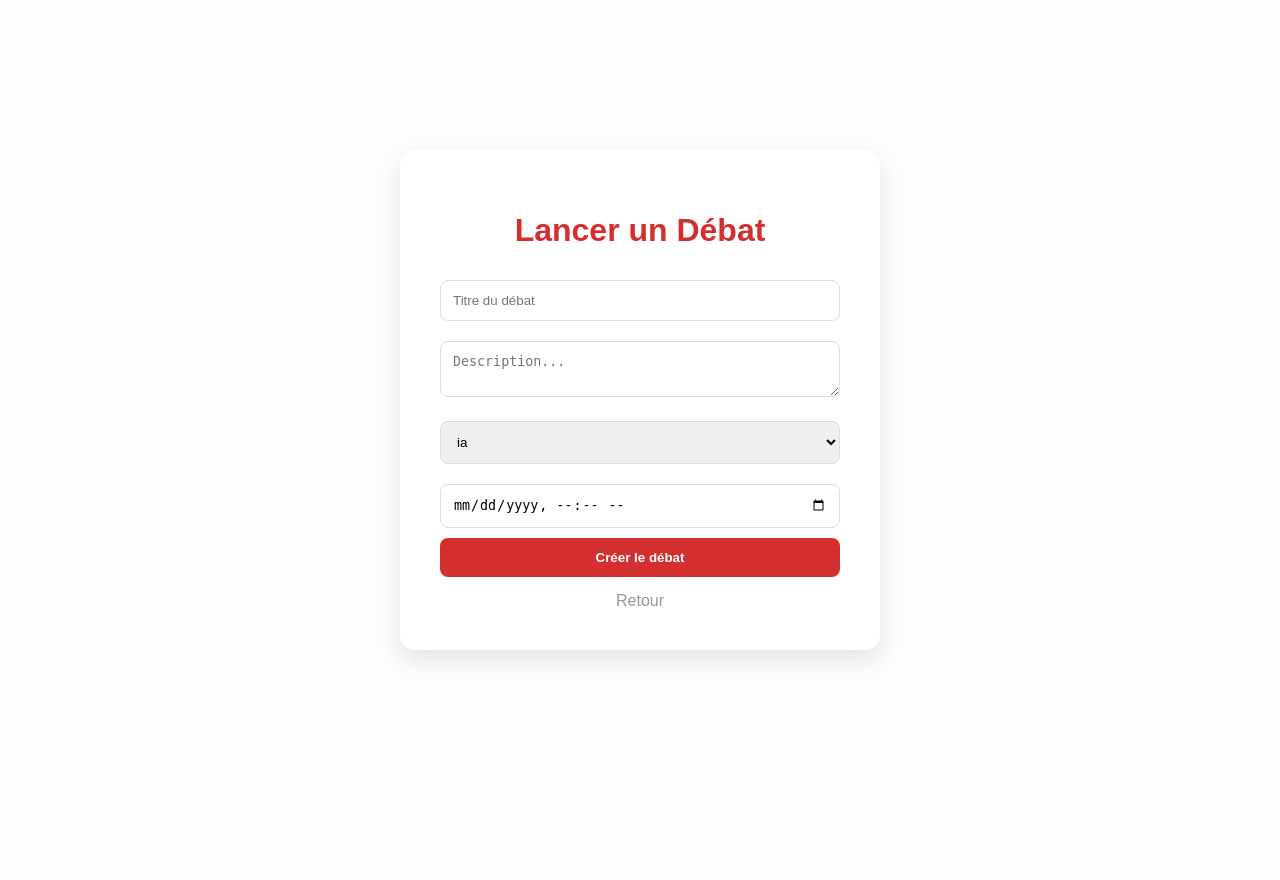
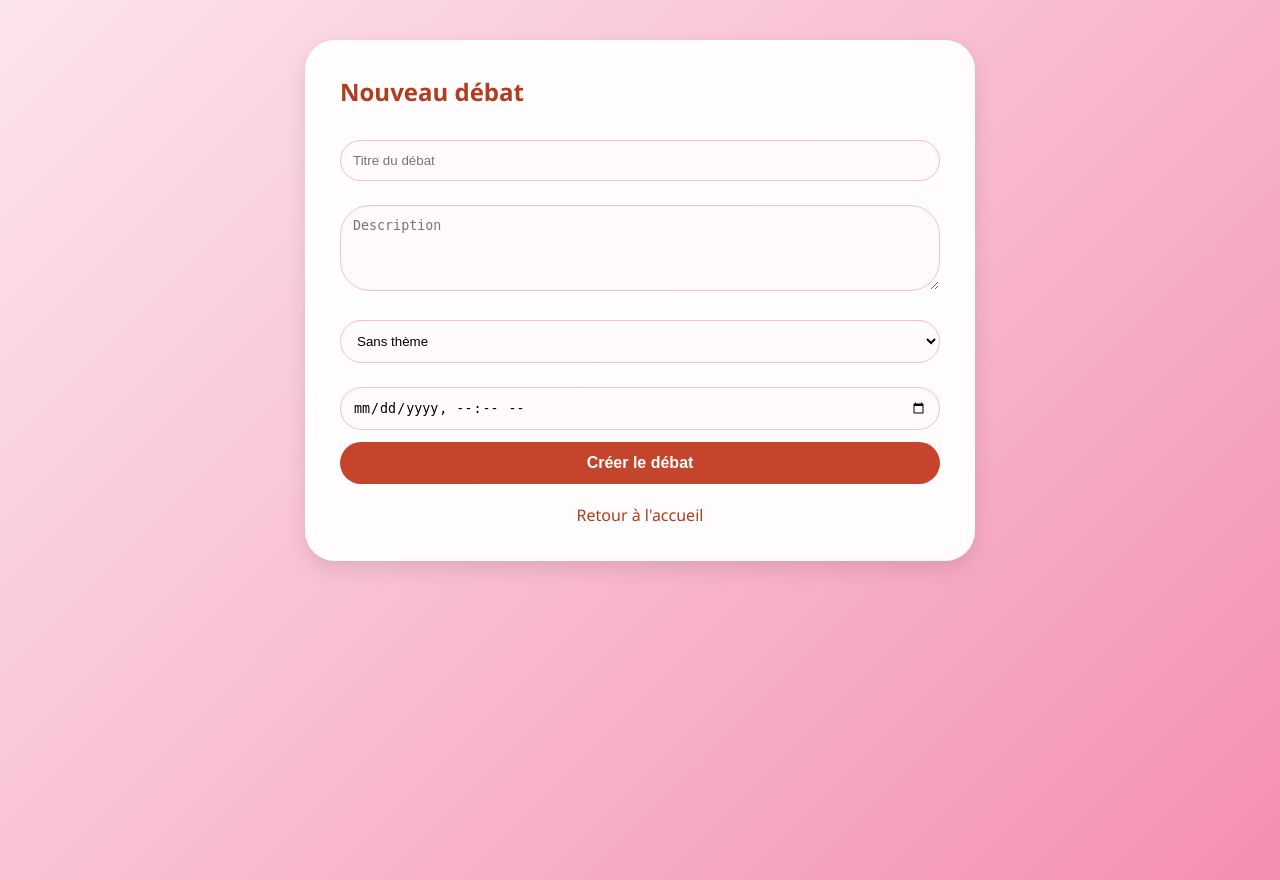
Before and after one commit to nadineiyapri/plateforme_de_d-liberation, a Flask app: template templates/creer_theme.html in a window 1280 px wide. Before the commit the page ends 660 px from the top, so only its background shows below. Run offline with Flask 3, Linux system fonts and the light colour scheme; the template is opened without the code that fills it: values that come from a table or form of the project are taken from there, others are empty; data comes from the database, SQL or seed files in the repository.

Commit message:
version finale  creer_theme.html

```diff
--- a/templates/creer_theme.html
+++ b/templates/creer_theme.html
@@ -2,29 +2,53 @@
 <html lang="fr">
 <head>
     <meta charset="UTF-8">
+    <title>Créer un débat - UVoice</title>
     <style>
-        body { margin: 0; height: 100vh; display: flex; justify-content: center; align-items: center; background: #fdfdfd; font-family: sans-serif; }
-        .card { background: white; padding: 40px; border-radius: 15px; box-shadow: 0 10px 25px rgba(0,0,0,0.1); width: 400px; }
-        h1 { color: #d32f2f; text-align: center; }
-        input, textarea, select { width: 100%; padding: 12px; margin: 10px 0; border: 1px solid #ddd; border-radius: 8px; box-sizing: border-box; }
-        .btn { width: 100%; padding: 12px; background: #d32f2f; color: white; border: none; border-radius: 8px; font-weight: bold; cursor: pointer; }
+        body {
+            font-family: 'Segoe UI', sans-serif;
+            background: linear-gradient(135deg, #fce4ec 0%, #f8bbd0 50%, #f48fb1 100%);
+            margin: 0;
+            padding: 40px;
+            min-height: 100vh;
+        }
+        .container {
+            max-width: 600px;
+            margin: 0 auto;
+            background: rgba(255,255,255,0.96);
+            padding: 35px;
+            border-radius: 30px;
+            box-shadow: 0 8px 20px rgba(0,0,0,0.1);
+        }
+        h2 { color: #b23c1c; margin-top: 0; }
+        input, textarea, select {
+            width: 100%; padding: 12px; margin: 12px 0;
+            border: 1px solid #f8bbd0; border-radius: 30px;
+            box-sizing: border-box; background: #fffafb;
+        }
+        button {
+            background: #c4452c; color: white; border: none;
+            padding: 12px; border-radius: 30px; cursor: pointer;
+            width: 100%; font-size: 16px; font-weight: bold;
+        }
+        a { display: block; text-align: center; margin-top: 20px; color: #b23c1c; text-decoration: none; }
     </style>
 </head>
 <body>
-    <div class="card">
-        <h1>Lancer un Débat</h1>
+<div class="container">
+    <h2>Nouveau débat</h2>
     <form method="POST">
         <input type="text" name="titre" placeholder="Titre du débat" required>
-            <textarea name="description" placeholder="Description..."></textarea>
+        <textarea name="description" placeholder="Description" rows="4"></textarea>
         <select name="id_theme">
+            <option value="">Sans thème</option>
             {% for t in themes %}
             <option value="{{ t.id_theme }}">{{ t.nom_theme }}</option>
             {% endfor %}
         </select>
         <input type="datetime-local" name="date_limite">
-            <button type="submit" class="btn">Créer le débat</button>
+        <button type="submit">Créer le débat</button>
     </form>
-        <a href="/accueil" style="display:block; text-align:center; margin-top:15px; color:#999; text-decoration:none;">Retour</a>
+    <a href="{{ url_for('accueil') }}">Retour à l'accueil</a>
 </div>
 </body>
 </html>
```
Lines whose indentation alone changed are shown as unchanged.
